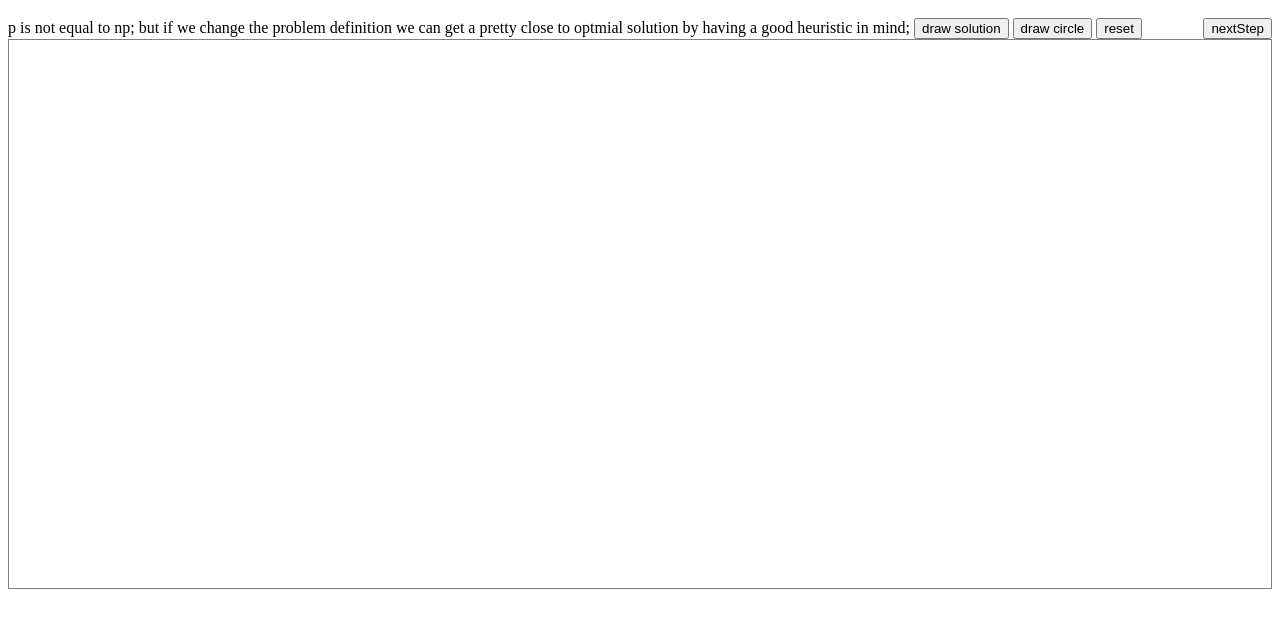
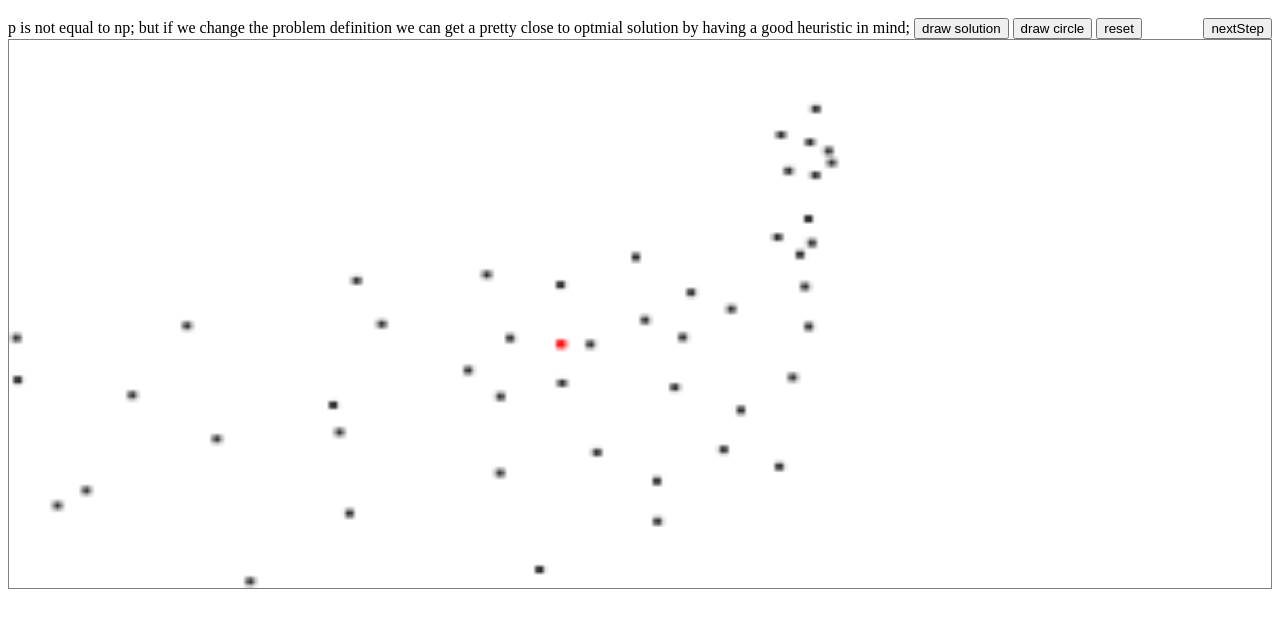
Before and after one commit to Mhmdrza/polynomialTSP, a plain HTML site: page index.html in a window 1280 px wide. Shown: the part 48-676 px from the top of the page. Drawn offline with Linux system fonts and the light colour scheme.

Commit message:
Update index.html
functional script added

```diff
--- a/index.html
+++ b/index.html
@@ -1,11 +1,10 @@
 <html lang="en" dir="ltr">
   <head prefix="og: http://ogp.me/ns#">
-  <meta charset="utf-8">
-  <meta http-equiv="X-UA-Compatible" content="IE=Edge">
+    <meta charset="utf-8" />
+    <meta http-equiv="X-UA-Compatible" content="IE=Edge" />
     <title>p algo for tsp</title>
-  <meta name="viewport" content="width=device-width, initial-scale=1">
-  <meta name="robots" content="index, follow">
-  <script src="./app.js"></script>
+    <meta name="viewport" content="width=device-width, initial-scale=1" />
+    <meta name="robots" content="index, follow" />
     <style>
       #chart {
         border: 1px solid grey;
@@ -15,6 +14,110 @@
         transform: scaleY(-1);
       }
     </style>
+    <script>
+        // 48 cities
+        const dataSet = [
+          [6734, 1453],
+          [2233, 10],
+          [5530, 1424],
+          [401, 841],
+          [3082, 1644],
+          [7608, 4458],
+          [7573, 3716],
+          [7265, 1268],
+          [6898, 1885],
+          [1112, 2049],
+          [5468, 2606],
+          [5989, 2873],
+          [4706, 2674],
+          [4612, 2035],
+          [6347, 2683],
+          [6107, 669],
+          [7611, 5184],
+          [7462, 3590],
+          [7732, 4723],
+          [5900, 3561],
+          [4483, 3369],
+          [6101, 1110],
+          [5199, 2182],
+          [1633, 2809],
+          [4307, 2322],
+          [675, 1006],
+          [7555, 4819],
+          [7541, 3981],
+          [3177, 756],
+          [7352, 4506],
+          [7545, 2801],
+          [3245, 3305],
+          [6426, 3173],
+          [4608, 1198],
+          [23, 2216],
+          [7248, 3779],
+          [7762, 4595],
+          [7392, 2244],
+          [3484, 2829],
+          [6271, 2135],
+          [4985, 140],
+          [1916, 1569],
+          [7280, 4899],
+          [7509, 3239],
+          [10, 2676],
+          [6807, 2993],
+          [5185, 3258],
+          [3023, 1942],
+        ];
+        const solutionPathOrder = [
+          1,
+          8,
+          38,
+          31,
+          44,
+          18,
+          7,
+          28,
+          6,
+          37,
+          19,
+          27,
+          17,
+          43,
+          30,
+          36,
+          46,
+          33,
+          20,
+          47,
+          21,
+          32,
+          39,
+          48,
+          5,
+          42,
+          24,
+          10,
+          45,
+          35,
+          4,
+          26,
+          2,
+          29,
+          34,
+          41,
+          16,
+          22,
+          3,
+          23,
+          14,
+          25,
+          13,
+          11,
+          12,
+          15,
+          40,
+          9,
+          1,
+        ].map((el) => el - 1);
+    </script>
   </head>
   <body>
     <h1>polynomial algorithm for tsp</h1>
@@ -27,5 +130,85 @@
       <button id=next style="float: right;">nextStep</button>
       <canvas id="chart"></canvas>
     </p>
+      <script>
+        let onlyOnce = false;
+        const defaultPixelColor = { r: 40, b: 40, g: 40 };
+        const scaleFactor = 40;
+        const ctx = chart.getContext("2d");
+        ctx.translate(0.5, 0.5);
+        // utils to work with canvas
+        function setPixelAt(x, y, color) {
+          const { r, g, b } = color || defaultPixelColor;
+          ctx.fillStyle = `rgb(${r},${g},${b})`;
+          ctx.fillRect(x / scaleFactor, y / scaleFactor, 2, 2);
+        }
+        function distanceCalculator (src, dest) {
+          const [srcX, srcY] = src;
+          const [destX, destY] = dest;
+          return Math.sqrt(((destX - srcX)**2) + ((destY - srcY)**2));
+        }
+        function drawCircle (point, radius) {
+          ctx.beginPath();
+          ctx.strokeStyle = 'blue'
+          ctx.arc(point[0]/scaleFactor, point[1]/scaleFactor, radius/scaleFactor, 0, 2 * Math.PI);
+          ctx.stroke();
+        }
+        function drawLine (start, end) {
+          ctx.beginPath();
+          ctx.strokeStyle = 'grey'
+          ctx.moveTo(start[0]/scaleFactor, start[1]/scaleFactor);
+          ctx.lineTo(end[0]/scaleFactor, end[1]/scaleFactor);
+          ctx.stroke();
+        }
+        (function drawSolution () {
+          let solutionPaths = [], counter = 0, endCount = solutionPathOrder.length;
+          solutionPathOrder.reduce( (prevCityIndex, cityIndex) => {
+            solutionPaths.push([dataSet[prevCityIndex], dataSet[cityIndex]]);
+            return cityIndex;
+          }, 0);
+          ctx.beginPath();
+          function itrate() {
+            if (counter < endCount) {
+                drawLine(solutionPaths[counter][0], solutionPaths[counter][1]);
+                if( this.id !== 'next' ) requestAnimationFrame(itrate)
+              counter += 1;
+            }else {
+              counter = 0;
+            }
+          }
+          solush.onclick = itrate;
+          next.onclick = function () {
+            ctx.beginPath()
+            itrate.call(this)
+          };
+        })()
+        function reset() {
+          ctx.beginPath()
+          ctx.fillStyle = `rgb(255,255,255)`;
+          ctx.fillRect(0, 0, chart.width, chart.height);
+          dataSet.forEach((pointXY) =>
+            setPixelAt(pointXY[0], pointXY[1])
+          );
+          const middlePointX = dataSet.reduce((acc, el) => -(-el[0]-acc), 0)/dataSet.length;
+          const middlePointY = dataSet.reduce((acc, el) => -(-el[1]-acc), 0)/dataSet.length;
+          setPixelAt(middlePointX, middlePointY, {r:255, g: 10, b: 10});
+          ctx.stroke();
+        }
+      </script>
+      <script>
+        reset();
+        //midlle point
+        const middlePointX = dataSet.reduce((acc, el) => -(-el[0]-acc), 0)/dataSet.length;
+        const middlePointY = dataSet.reduce((acc, el) => -(-el[1]-acc), 0)/dataSet.length;
+        setPixelAt(middlePointX, middlePointY, {r:255, g: 10, b: 10});
+
+        let eachNodeDistanceFromMiddle = dataSet.reduce((acc, point) => {
+          // ctx.moveTo(point[0]/scaleFactor, point[1]/scaleFactor);
+          // ctx.lineTo(middlePointX/scaleFactor, middlePointY/scaleFactor);
+          return acc + distanceCalculator([middlePointX, middlePointY], point);
+        }, 0);
+        circl.onclick = () => drawCircle([middlePointX, middlePointY], eachNodeDistanceFromMiddle/dataSet.length);
+
+      </script>
   </body>
 </html>
```
Lines whose indentation alone changed are shown as unchanged.
